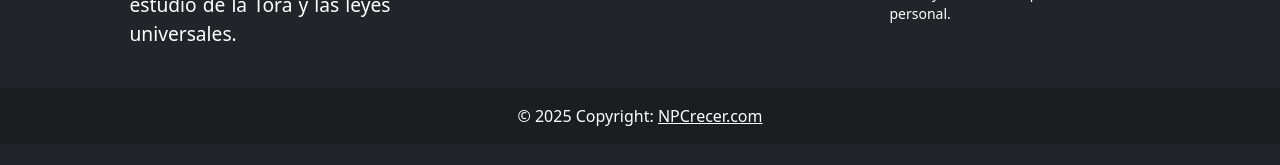
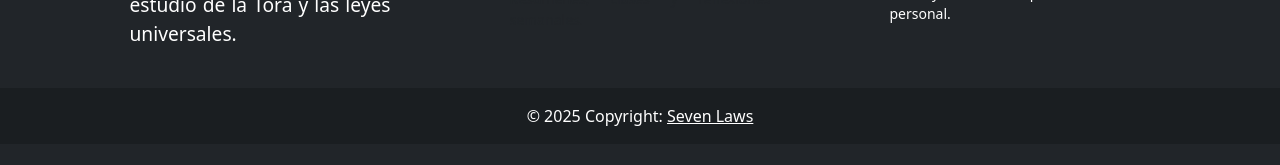
Before and after one commit to Stairwaycl/seven_laws, a Jekyll site: the page built from index.html, in a window 1280 px wide. Shown: the part 1812-1977 px from the top of the page. Built offline with Jekyll 4.4.1, drawn with Linux system fonts in a browser that asks for light colours; nearby versions of some CDN libraries; some web fonts are replaced; the list of posts is cut into pages by our own code.

Commit message:
repair copyright

```diff
--- a/_layouts/default.html
+++ b/_layouts/default.html
@@ -133,7 +133,7 @@
     <!-- Copyright -->
     <div class="text-center p-3" style="background-color: rgba(0, 0, 0, 0.2);">
       © {{ site.time | date: '%Y' }} Copyright:
-      <a class="text-white" href="/">NPCrecer.com</a>
+      <a class="text-white" href="/">Seven Laws</a>
     </div>
   </footer>
   <!-- FIN DEL FOOTER -->
```
